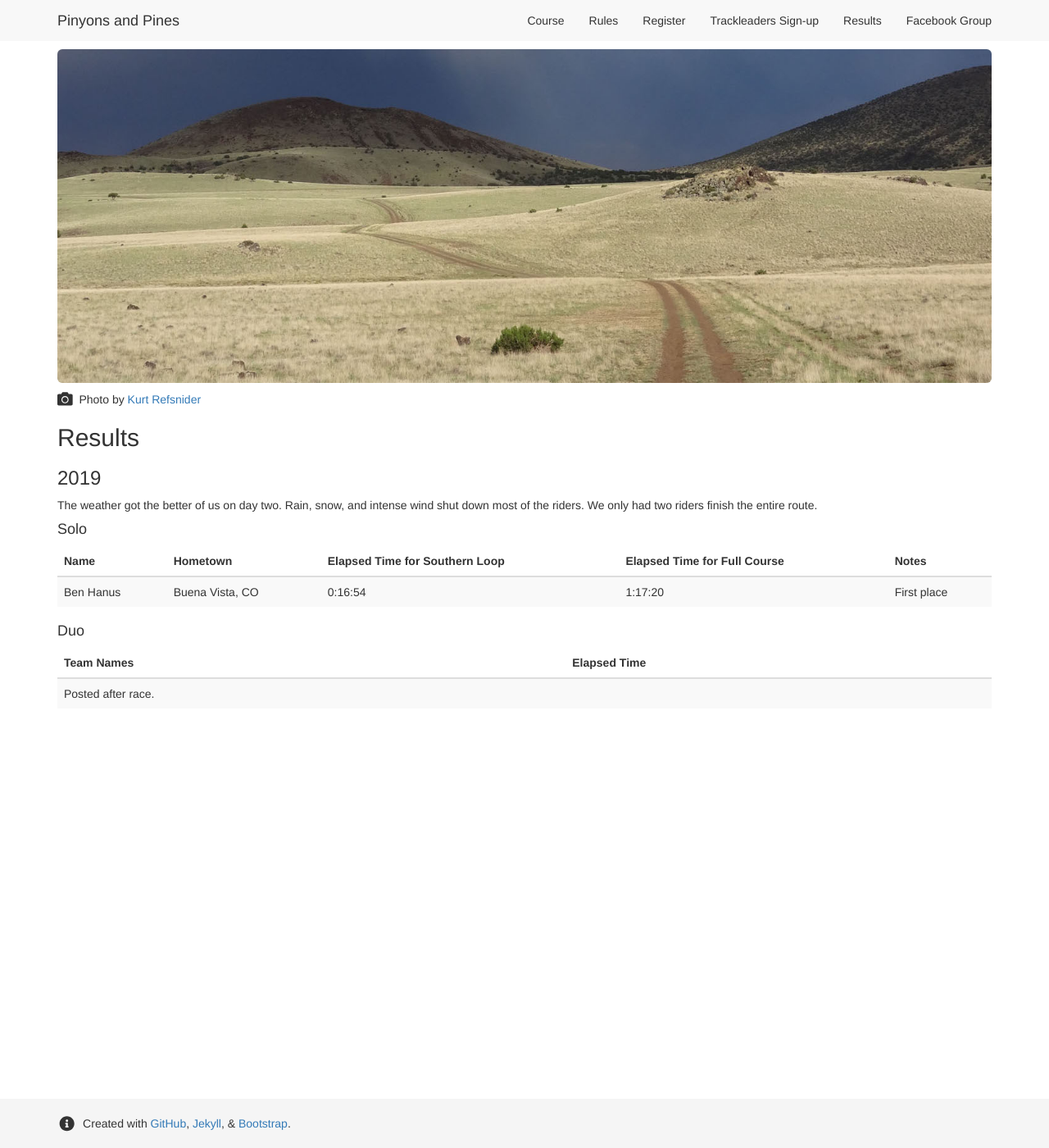
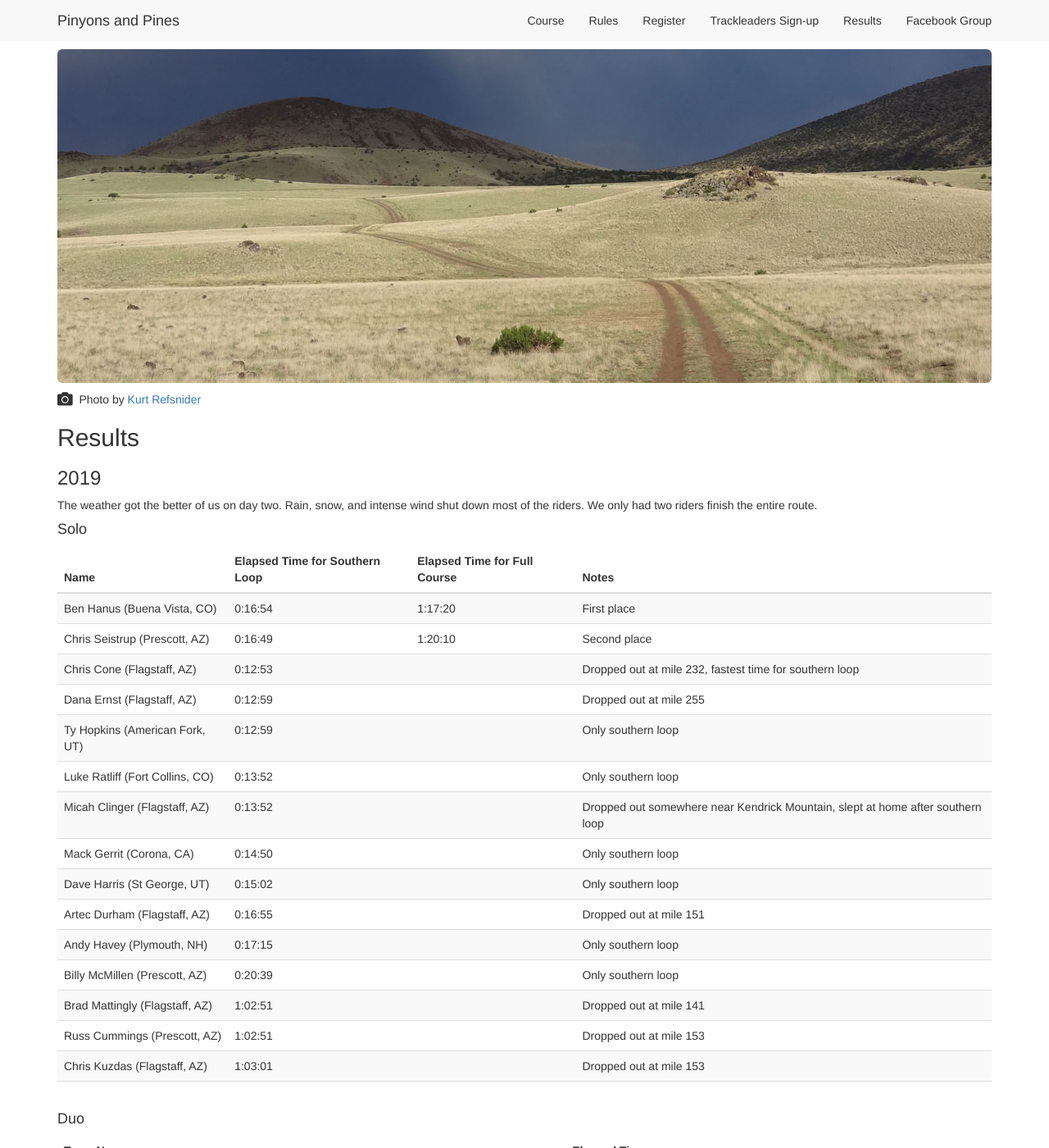
Before and after one commit to dcernst/PinyonsPines, a Jekyll site: the page built from results.md, in a window 1280 px wide and 1400 px high. Shown: the whole window at 82% size. Built offline with Jekyll 4.4.1, drawn with Linux system fonts in a browser that asks for light colours; nearby versions of some CDN libraries.

Commit message:
Update to results

```diff
--- a/results.md
+++ b/results.md
@@ -21,7 +21,6 @@ The weather got the better of us on day two. Rain, snow, and intense wind shut d
 <thead>
 <tr>
 	<th>Name</th>
-  <th>Hometown</th>
 	<th>Elapsed Time for Southern Loop</th>
   <th>Elapsed Time for Full Course</th>
   <th>Notes</th>
@@ -29,26 +28,74 @@ The weather got the better of us on day two. Rain, snow, and intense wind shut d
 </thead>
 <tbody>
 <tr>
-<td>Ben Hanus</td>
-<td>Buena Vista, CO</td>
+<td>Ben Hanus (Buena Vista, CO)</td>
 <td>0:16:54</td>
 <td>1:17:20</td>
 <td>First place</td>
 </tr>
-<!-- Chris Seistrup 			Prescott, AZ	0:16:49	1:20:10	Second place
-Chris Cone			Flagstaff, AZ	0:12:53		Dropped out at mile 232, fastest time for southern loop
-Dana Ernst			Flagstaff, AZ	0:12:59		Dropped out at mile 255
-Ty Hopkins			American Fork, UT	0:12:59		Only southern loop
-Luke Ratliff			Fort Collins, CO	0:13:52		Only southern loop
-Micah Clinger			Flagstaff, AZ	0:13:52		Dropped out somewhere near Kendrick Mountain, slept at home after southern loop
-Mack Gerrit			Corona, CA	0:14:50		Only southern loop
-Dave Harris			St George, UT	0:15:02		Only southern loop
-Artec Durham			Flagstaff, AZ	0:16:55		Dropped out at mile 151
-Andy Havey			Plymouth, NH	0:17:15		Only southern loop
-Billy McMillen			Prescott, AZ	0:20:39		Only southern loop
-Brad Mattingly			Flagstaff, AZ	1:02:51		Dropped out at mile 141
-Russ Cummings 			Prescott, AZ	1:02:51		Dropped out at mile 153
-Chris Kuzdas 			Flagstaff, AZ 	1:03:01		Dropped out at mile 153
+
+<tr>
+<td>Chris Seistrup (Prescott, AZ)</td>	<td>0:16:49</td>	<td>1:20:10</td>	<td>Second place</td>
+</tr>
+
+<tr>
+<td>Chris Cone (Flagstaff, AZ)</td>	<td>0:12:53</td>	<td></td>	<td>Dropped out at mile 232, fastest time for southern loop</td>
+</tr>
+
+<tr>
+<td>Dana Ernst (Flagstaff, AZ)</td>	<td>0:12:59</td>	<td></td>	<td>Dropped out at mile 255</td>
+</tr>
+
+<tr>
+<td>Ty Hopkins (American Fork, UT)</td> <td>0:12:59</td>	<td></td>	<td>Only southern loop</td>
+</tr>
+
+<tr>
+<td>Luke Ratliff (Fort Collins, CO)</td> <td>0:13:52</td>	<td></td>	<td>Only southern loop</td>
+</tr>
+
+<tr>
+<td>Micah Clinger (Flagstaff, AZ)</td> <td>0:13:52</td>	<td></td>	<td>Dropped out somewhere near Kendrick Mountain, slept at home after southern loop</td>
+</tr>
+
+<tr>
+<td>Mack Gerrit (Corona, CA)</td> <td>0:14:50</td>	<td></td>	<td>Only southern loop</td>
+</tr>
+
+<tr>
+<td>Dave Harris (St George, UT)</td> <td>0:15:02</td>	<td></td>	<td>Only southern loop</td>
+</tr>
+
+<tr>
+<td>Artec Durham (Flagstaff, AZ)</td> <td>0:16:55</td>	<td></td>	<td>Dropped out at mile 151</td>
+</tr>
+
+<tr>
+<td>Andy Havey (Plymouth, NH)</td> <td>0:17:15</td>	<td></td>	<td>Only southern loop</td>
+</tr>
+
+<tr>
+<td>Billy McMillen (Prescott, AZ)</td> <td>0:20:39</td>	<td></td>	<td>Only southern loop</td>
+</tr>
+
+<tr>
+<td>Brad Mattingly (Flagstaff, AZ)</td> <td>1:02:51</td>	<td></td>	<td>Dropped out at mile 141</td>
+</tr>
+
+<tr>
+<td>Russ Cummings (Prescott, AZ)</td> <td>1:02:51</td>	<td></td>	<td>Dropped out at mile 153</td>
+</tr>
+
+<tr>
+<td>Chris Kuzdas (Flagstaff, AZ)</td> <td>1:03:01</td>	<td></td>	<td>Dropped out at mile 153</td>
+</tr>
+
+<tr>
+<td></td> <td></td>	<td></td>	<td></td>
+</tr>
+
+
+<!--
 Dylan Turner			Tucson, AZ	1:03:15		Dropped out at mile 137
 Lindsay Shepard			Albuquerque, NM	1:03:16		Dropped out at mile 184
 Matthew Pacheco			Flagstaff, AZ	1:03:26		Only southern loop
```
